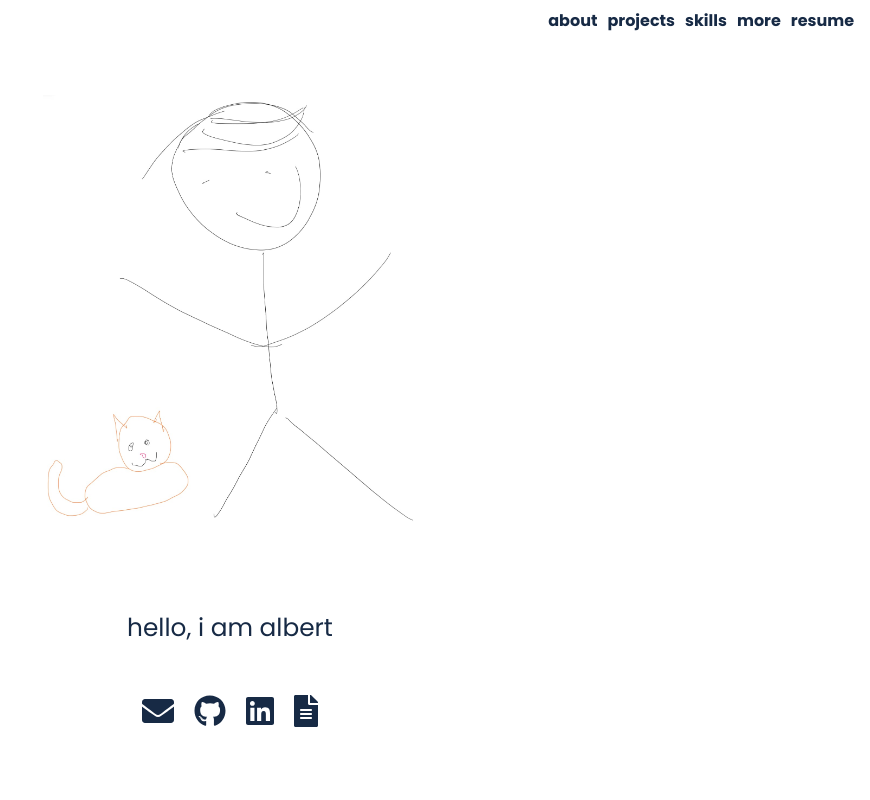
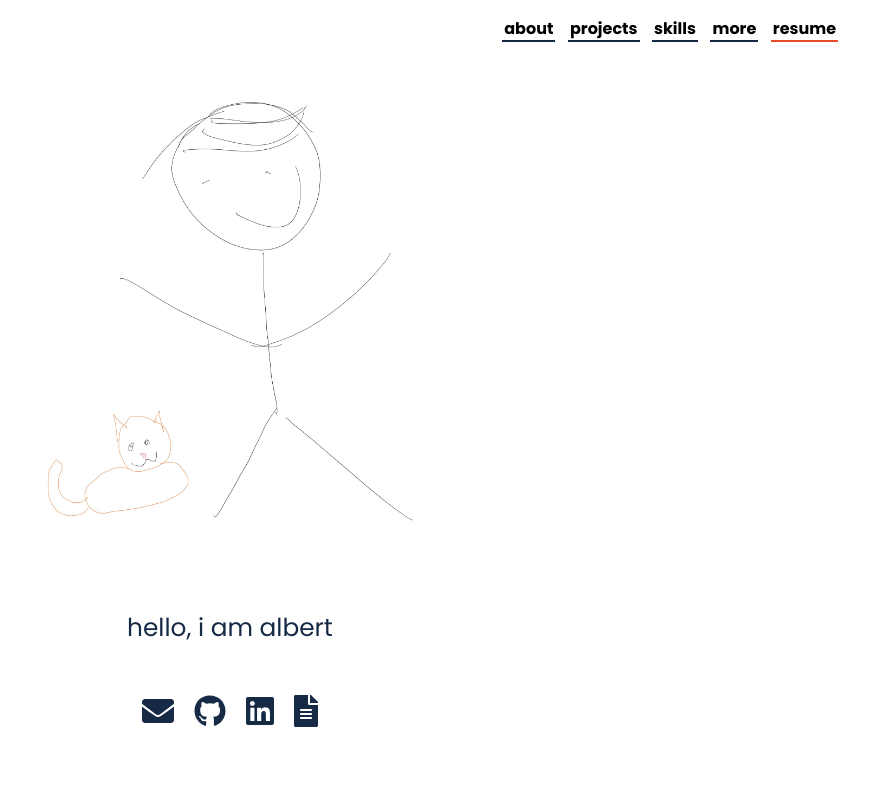
Before and after one commit to lialb/lialb.github.io, a React (Create React App) app in the folder sushi/: page / in a window 1280 px wide. Shown: the top 800 px of the page, without its empty margins (410-1280 px from the left). Built offline with nearby package versions, Linux system fonts and the light colour scheme.

Commit message:
Change navbar color links and colors

```diff
--- a/sushi/src/components/pages/About.tsx
+++ b/sushi/src/components/pages/About.tsx
@@ -90,7 +90,7 @@ export default function About(): React.ReactElement {
               <Link href="https://ameren.com" cssID="ameren">
                 Ameren
               </Link>
-              ⚡ redesigning internal portals for PMs, Analysts, and executives.
+              ⚡ redesigning internal portals for PMs, Analysts, and executives
             </p>
           </li>
         </ul>
--- a/sushi/src/components/pages/More.tsx
+++ b/sushi/src/components/pages/More.tsx
@@ -24,7 +24,7 @@ export default function More(): React.ReactElement {
         <p>I work hard so my cat (Samwise) can have a better life</p>
         <img className="cat-picture" src={Cat} width="30%" alt="Samwise Cat" />
         <p className="counter-text">
-          This page has been viewed at least {" "}
+          This page has been viewed at least {" "} &nbsp;
           <img
             src="https://stuff.mit.edu/cgi/counter/albearli"
             alt="counter"
--- a/sushi/src/components/shared/Link.tsx
+++ b/sushi/src/components/shared/Link.tsx
@@ -3,7 +3,7 @@ import React from "react";
 type Props = {
   cssID?: string;
   children: React.ReactNode;
-  href: string;
+  href?: string;
 };
 
 export default function Link({
@@ -11,6 +11,10 @@ export default function Link({
   cssID,
   href,
 }: Props): React.ReactElement {
+  if (href == null) {
+    return <strong id={cssID}>{children}</strong>;
+  }
+
   return (
     <a
       className="link"
--- a/sushi/src/components/shared/Navbar.tsx
+++ b/sushi/src/components/shared/Navbar.tsx
@@ -1,35 +1,12 @@
-import React, { useEffect, useState } from "react";
-
-import { Link } from "react-scroll";
+import React from "react";
+import Link from "./Link";
+import { Link as ScrollLink } from "react-scroll";
 
 export default function Navbar(): React.ReactElement {
-  const [atTop, setAtTop] = useState(true);
-
-  const scrollEvent = () => {
-    if (window.pageYOffset <= 500) {
-      setAtTop(true);
-    } else if (atTop) {
-      setAtTop(false);
-    }
-  };
-
-  useEffect(() => {
-    window.addEventListener("scroll", scrollEvent);
-    return () => {
-      window.removeEventListener("scroll", scrollEvent);
-    };
-  }, []);
-
   return (
-    <div
-      className="navbar-root"
-      style={{ background: atTop ? "none" : "var(--main-background)" }}
-    >
+    <div className="navbar-root">
       <div className="navbar-right-container">
-        <Link
-          style={{
-            color: atTop ? "var(--main-background)" : "var(--light-secondary)",
-          }}
+        <ScrollLink
           activeClass="active"
           to="about"
           spy={true}
@@ -37,12 +14,9 @@ export default function Navbar(): React.ReactElement {
           offset={0}
           duration={500}
         >
-          <strong>about</strong>
-        </Link>
-        <Link
-          style={{
-            color: atTop ? "var(--main-background)" : "var(--light-secondary)",
-          }}
+          <Link cssID="dark-link">about</Link>
+        </ScrollLink>
+        <ScrollLink
           activeClass="active"
           to="projects"
           spy={true}
@@ -50,12 +24,9 @@ export default function Navbar(): React.ReactElement {
           offset={-50}
           duration={500}
         >
-          <strong>projects</strong>
-        </Link>
-        <Link
-          style={{
-            color: atTop ? "var(--main-background)" : "var(--light-secondary)",
-          }}
+          <Link cssID="dark-link">projects</Link>
+        </ScrollLink>
+        <ScrollLink
           activeClass="active"
           to="skills"
           spy={true}
@@ -63,12 +34,9 @@ export default function Navbar(): React.ReactElement {
           offset={0}
           duration={500}
         >
-          <strong>skills</strong>
-        </Link>
-        <Link
-          style={{
-            color: atTop ? "var(--main-background)" : "var(--light-secondary)",
-          }}
+          <Link cssID="dark-link">skills</Link>
+        </ScrollLink>
+        <ScrollLink
           activeClass="active"
           to="more"
           spy={true}
@@ -76,23 +44,11 @@ export default function Navbar(): React.ReactElement {
           offset={0}
           duration={500}
         >
-          <strong>more</strong>
+          <Link cssID="dark-link">more</Link>
+        </ScrollLink>
+        <Link href="./Albert-Li-Resume.pdf" cssID="resume-link-top">
+          resume
         </Link>
-        <a
-          href="./Albert-Li-Resume.pdf"
-          target="_blank"
-          rel="noopener noreferrer"
-        >
-          <strong
-            style={{
-              color: atTop
-                ? "var(--main-background)"
-                : "var(--light-secondary)",
-            }}
-          >
-            resume
-          </strong>
-        </a>
       </div>
     </div>
   );
--- a/sushi/src/index.css
+++ b/sushi/src/index.css
@@ -24,15 +24,26 @@ code {
 
   /* Company colors */
   --facebook: #39579c;
-  --facebook-secondary: rgba(57, 87, 156, 0.15);
+  --facebook-highlight: rgba(57, 87, 156, 0.15);
   --salesforce: #17a0db;
-  --salesforce-secondary: rgba(23, 160, 219, 0.15);
+  --salesforce-highlight: rgba(23, 160, 219, 0.15);
   --tableau: #4e79a7;
-  --tableau-secondary: rgba(78, 121, 167, 0.15);
+  --tableau-highlight: rgba(78, 121, 167, 0.15);
   --motorola: black;
-  --motorola-secondary: rgba(0, 0, 0, 0.15);
+  --motorola-highlight: rgba(0, 0, 0, 0.15);
   --caterpillar: #d5b60a;
-  --caterpillar-secondary: rgba(213, 182, 10, 0.15);
+  --caterpillar-highlight: rgba(213, 182, 10, 0.15);
   --ameren: #35962b;
-  --ameren-secondary: rgba(53, 150, 43, 0.15);
+  --ameren-highlight: rgba(53, 150, 43, 0.15);
+
+  /* Pastels */
+  --pastel-primary: #DEFCF9;
+  --pastel-primary-highlight: rgba(222, 252, 249, 0.15);
+  --pastel-secondary: #CADEFC;
+  --pastel-secondary-highlight: rgba(202, 222, 252, 0.15);
+  --pastel-tertiary: #C3BEF0;
+  --pastel-teritary-highlight: rgba(195, 190, 240, 0.15);
+  --pastel-quaternary: #CCA8E9;
+  --pastel-quaternary-highlight: rgba(204, 168, 233, 0.15);
+
 }
--- a/sushi/src/styles/Main.css
+++ b/sushi/src/styles/Main.css
@@ -7,6 +7,107 @@ a {
   text-decoration: none;
 }
 
+.navbar-root {
+  left: 0;
+  right: 0;
+  top: 0;
+  position: absolute;
+  display: flex;
+  align-items: center;
+  padding: 1rem 2rem;
+  z-index: 1;
+}
+
+.navbar-right-container {
+  margin-left: auto;
+}
+
+.navbar-right-container > * {
+  margin-left: 12.5px;
+  cursor: pointer;
+}
+
+.navbar-right-container > *:first-child {
+  margin-left: 0px;
+}
+
+hr {
+  width: 70%;
+}
+
+.flex-container {
+  display: flex;
+  justify-content: center;
+  padding-top: 1%;
+  width: 100%;
+  flex-wrap: wrap;
+}
+
+#dark-link {
+  border-bottom: 2px solid var(--icon-main);
+  padding-left: 2px;
+  padding-right: 2px;
+}
+
+#dark-link:hover {
+  background-color: var(--icon-secondary);
+  border-bottom: none;
+  border-radius: 4px;
+  color: var(--icon-main);
+}
+
+#primary-link {
+  border-bottom: 2px solid var(--pastel-primary);
+  padding-left: 2px;
+  padding-right: 2px;
+}
+
+#primary-link:hover {
+  background-color: var(--pastel-primary-highlight);
+  border-bottom: none;
+  border-radius: 4px;
+  color: var(--pastel-primary);
+}
+
+#secondary-link {
+  border-bottom: 2px solid var(--pastel-secondary);
+  padding-left: 2px;
+  padding-right: 2px;
+}
+
+#secondary-link:hover {
+  background-color: var(--pastel-secondary-highlight);
+  border-bottom: none;
+  border-radius: 4px;
+  color: var(--pastel-secondary);
+}
+
+#tertiary-link {
+  border-bottom: 2px solid var(--pastel-tertiary);
+  padding-left: 2px;
+  padding-right: 2px;
+}
+
+#tertiary-link:hover {
+  background-color: var(--pastel-tertiary-highlight);
+  border-bottom: none;
+  border-radius: 4px;
+  color: var(--pastel-tertiary);
+}
+
+#quaternary-link {
+  border-bottom: 2px solid var(--pastel-quaternary);
+  padding-left: 2px;
+  padding-right: 2px;
+}
+
+#quaternary-link:hover {
+  background-color: var(--pastel-quaternary-highlight);
+  border-bottom: none;
+  border-radius: 4px;
+  color: var(--pastel-quaternary);
+}
+
 #facebook {
   border-bottom: 2px solid var(--facebook);
   padding-left: 2px;
@@ -14,7 +115,7 @@ a {
 }
 
 #facebook:hover {
-  background-color: var(--facebook-secondary);
+  background-color: var(--facebook-highlight);
   border-bottom: none;
   border-radius: 4px;
   color: var(--facebook);
@@ -27,7 +128,7 @@ a {
 }
 
 #tableau:hover {
-  background-color: var(--tableau-secondary);
+  background-color: var(--tableau-highlight);
   border-bottom: none;
   border-radius: 4px;
   color: var(--tableau);
@@ -40,7 +141,7 @@ a {
 }
 
 #salesforce:hover {
-  background-color: var(--salesforce-secondary);
+  background-color: var(--salesforce-highlight);
   border-bottom: none;
   border-radius: 4px;
   color: var(--salesforce);
@@ -53,7 +154,7 @@ a {
 }
 
 #motorola:hover {
-  background-color: var(--motorola-secondary);
+  background-color: var(--motorola-highlight);
   border-bottom: none;
   border-radius: 4px;
   color: var(--motorola);
@@ -66,7 +167,7 @@ a {
 }
 
 #caterpillar:hover {
-  background-color: var(--caterpillar-secondary);
+  background-color: var(--caterpillar-highlight);
   border-bottom: none;
   border-radius: 4px;
   color: var(--caterpillar);
@@ -79,7 +180,7 @@ a {
 }
 
 #ameren:hover {
-  background-color: var(--ameren-secondary);
+  background-color: var(--ameren-highlight);
   border-bottom: none;
   border-radius: 4px;
   color: var(--ameren);
@@ -98,38 +199,28 @@ a {
   color: var(--uiuc-orange);
 }
 
-.navbar-root {
-  left: 0;
-  right: 0;
-  top: 0;
-  position: fixed;
-  display: flex;
-  align-items: center;
-  padding: 0.5rem 1rem;
-  z-index: 1;
+#resume-link {
+  border-bottom: 2px solid var(--uiuc-orange);
+  padding-left: 2px;
+  padding-right: 2px;
 }
 
-.navbar-right-container {
-  margin-left: auto;
+#resume-link:hover {
+  background-color: var(--uiuc-orange-secondary);
+  border-bottom: none;
+  border-radius: 4px;
+  color: var(--uiuc-orange);
 }
 
-.navbar-right-container > * {
-  margin-left: 10px;
-  cursor: pointer;
+#resume-link-top {
+  border-bottom: 2px solid var(--uiuc-orange);
+  padding-left: 2px;
+  padding-right: 2px;
 }
 
-.navbar-right-container > *:first-child {
-  margin-left: 0px;
+#resume-link-top:hover {
+  background-color: var(--uiuc-orange-secondary);
+  border-bottom: none;
+  border-radius: 4px;
+  color: var(--uiuc-orange);
 }
-
-hr {
-  width: 70%;
-}
-
-.flex-container {
-  display: flex;
-  justify-content: center;
-  padding-top: 1%;
-  width: 100%;
-  flex-wrap: wrap;
-}
```
